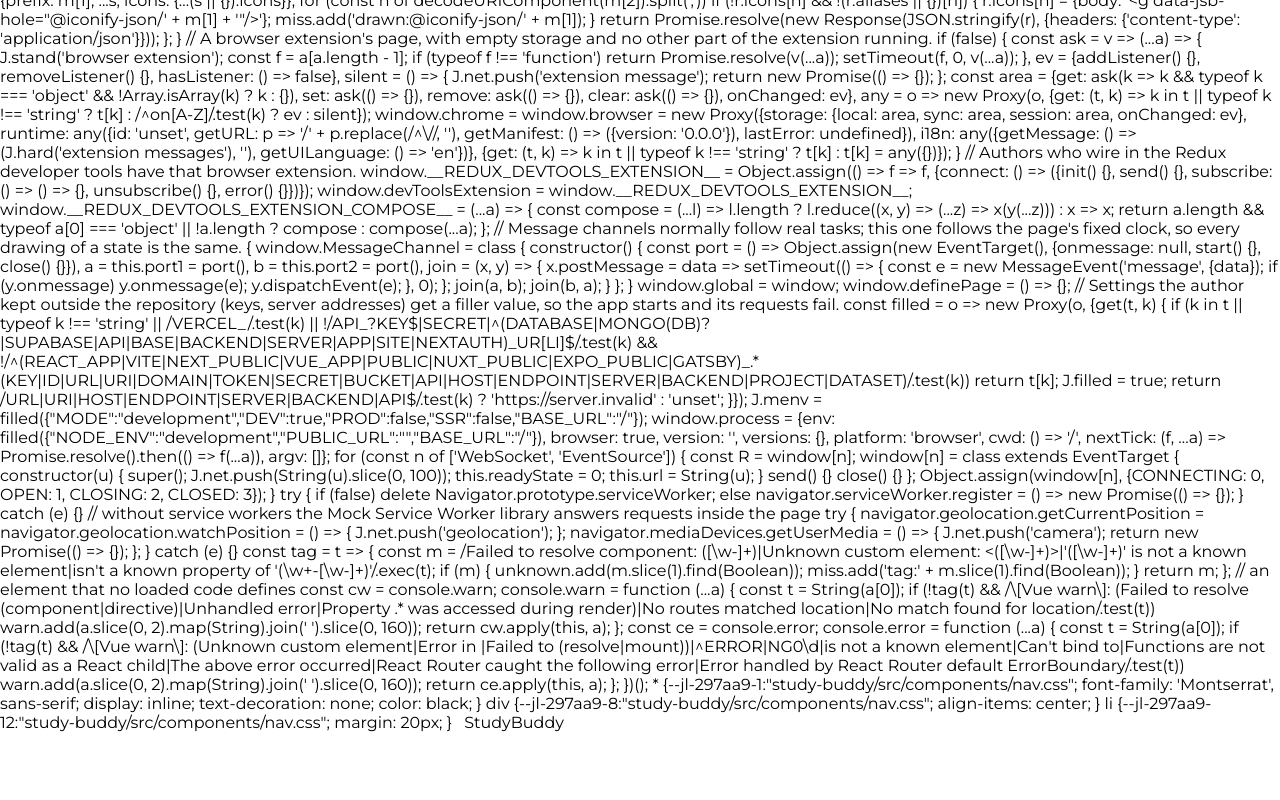
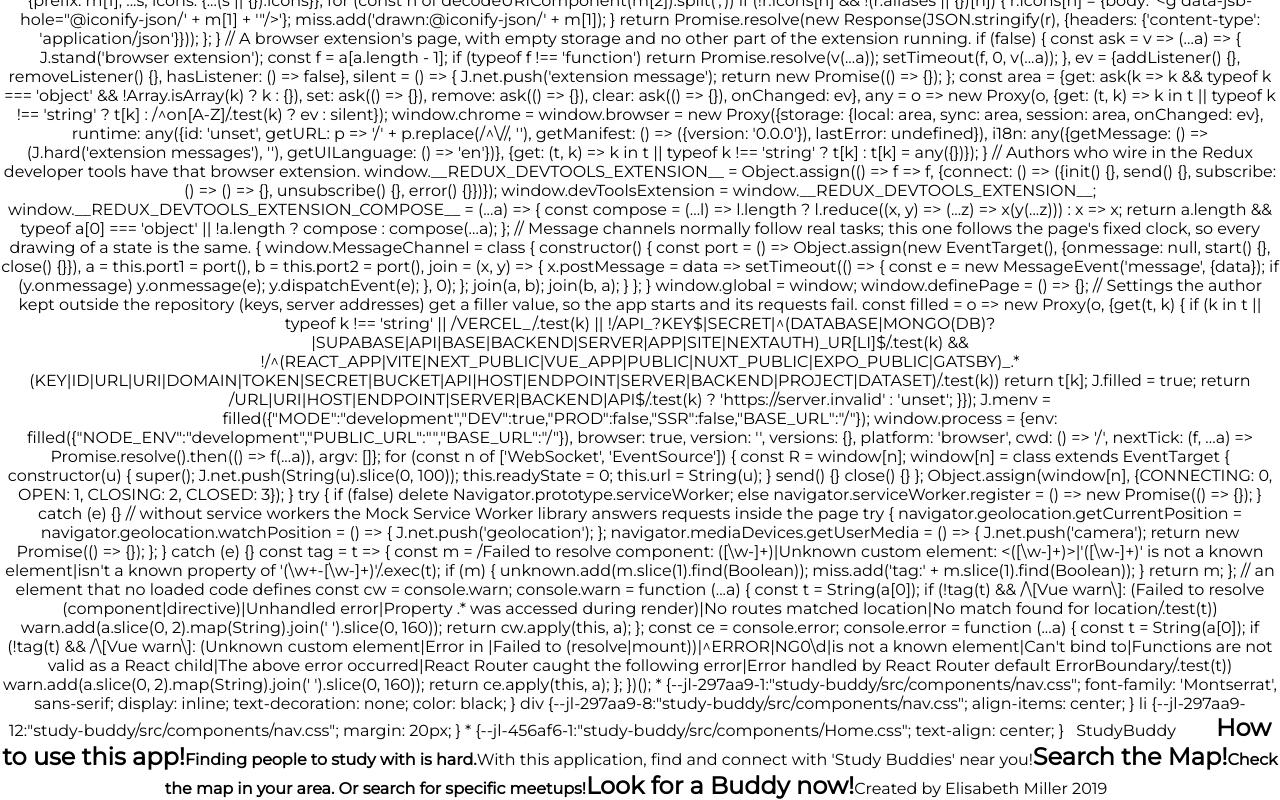
Before and after one commit to libbymiller09/studyBuddy, a React (Create React App) app in the folder study-buddy/: page / in a window 1280 px wide. Shown: the part 2080-2880 px from the top of the page. Before the commit the page ends 2812 px from the top, so only its background shows below. Built offline with nearby package versions, Linux system fonts and the light colour scheme; no server answers.

Commit message:
rendered main components and dummy text

```diff
--- a/study-buddy/src/components/App.js
+++ b/study-buddy/src/components/App.js
@@ -1,13 +1,48 @@
+// import React, { Component } from 'react';
+// import {BrowserRouter, Route} from 'react-router-dom';
+// import { connect } from 'react-redux';
+// import * as actions from '../actions';
+
+// import Nav from './Nav';
+// import Home from './Home';
+// import MapPage from './MapPage/mapPage';
+// import MeetupPage from './MeetupPage/meetupPage';
+
+// // import './App.css';
+
+// class App extends Component {
+//   componentDidMount() {
+//     this.props.fetchUser();
+//   }
+
+//   render() {
+//     return (
+//       <BrowserRouter>
+//         <div className="container">
+//           <Nav />
+//           <Route exact path="/" Component={Home} />
+//           <Route exact path="/map" Component={MapPage} />
+//           <Route exact path="/meetup" Component={MeetupPage} />
+//         </div>
+//       </BrowserRouter>
+//     );
+//   }
+// }
+
+// export default connect(null, actions)(App);
+
+
+
 import React, { Component } from 'react';
-import {BrowserRouter, Route} from 'react-router-dom';
+import { BrowserRouter, Route } from 'react-router-dom';
 import { connect } from 'react-redux';
 import * as actions from '../actions';
 
-import Home from './home';
+import Nav from './Nav';
+import Home from "./Home";
 import MapPage from './MapPage/mapPage';
 import MeetupPage from './MeetupPage/meetupPage';
-import Nav from './nav';
-// import './App.css';
+import Footer from './Footer';
 
 class App extends Component {
   componentDidMount() {
@@ -16,14 +51,15 @@ class App extends Component {
 
   render() {
     return (
-      <BrowserRouter>
-        <div className="container">
-          <Nav />
-          <Route exact path="/" Component={Home} />
-          <Route exact path="/map" Component={MapPage} />
-          <Route exact path="/meetup" Component={MeetupPage} />
-        </div>
-      </BrowserRouter>
+        <BrowserRouter>
+          <div className="container">
+            <Nav />
+            <Route exact path="/" component={Home} />
+            <Route exact path="/map" component={MapPage} />
+            <Route path="/meetups" component={MeetupPage} />
+            <Footer />
+          </div>
+        </BrowserRouter>
     );
   }
 }
--- /dev/null
+++ b/study-buddy/src/components/Home.css
@@ -0,0 +1,3 @@
+* {
+  text-align: center;
+}
--- a/study-buddy/src/components/MapPage/mapPage.js
+++ b/study-buddy/src/components/MapPage/mapPage.js
@@ -9,7 +9,17 @@ class MapPage extends React.Component {
   render() {
     return (
       <div>
-        Map Page
+        <div className="map component">
+         <img src="https://www.maptiler.com/img/map-home.svg" />
+          <h2>Search the map!</h2>
+          <form class="search-map-form">
+            <div>
+              <label for="search">Search</label>
+              <input placeholder="North Portland" type="text" name="search" id="search" />
+            </div>
+            <button type="submit">Go</button>
+          </form>
+        </div>
       </div>
     );
   }
--- a/study-buddy/src/components/MeetupPage/meetupPage.js
+++ b/study-buddy/src/components/MeetupPage/meetupPage.js
@@ -2,7 +2,7 @@ import React, { Component } from 'react';
 import { connect } from 'react-redux';
 // import { Link } from 'react-router-dom';
 import { fetchMeetups } from '../../actions';
-// import AddMeetupForm from './add-meetup-form';
+import AddMeetupForm from './add-meetup-form';
 
 class MeetupPage extends Component {
   componentDidMount() {
@@ -17,6 +17,7 @@ class MeetupPage extends Component {
             <h4 className="time">Time: {meetup.time}</h4>
             <h4 className="place">Place: {meetup.place}</h4>
           </div>
+          <button className="check-toggle" type="button">Completed</button>
         </div>
       );
     });
@@ -26,7 +27,14 @@ class MeetupPage extends Component {
   render() {
     return (
       <div>
-        {this.renderMeetups()}
+        <h2>Current Scheduled Meetups</h2>
+        <div className="meetupListContainer">
+          {this.renderMeetups()}
+        </div>
+        <div className="meetupFormContainer">
+          <h2>Add your own meetup!</h2>
+          {/* {AddMeetupForm} */}
+        </div>
       </div>
     );
   }
--- a/study-buddy/src/components/home.js
+++ b/study-buddy/src/components/home.js
@@ -1,27 +1,32 @@
 import React from 'react';
+import './Home.css';
 // import { Link } from 'react-router-dom';
 // import MeetupPage from './MeetupPage/meetupPage';
 
-// class Home extends React.Component {
-  // render() {
-const Home = () => {
+class Home extends React.Component {
+  render() {
     return (
       <div className="landingContainer">
         <header>
-        <h3>How to use this app!</h3>
+          <h2>How to use this app!</h2>
         </header>
         <div>
           <h4>Finding people to study with is hard.</h4>
+
           <p>With this application, find and connect with 'Study Buddies' near you!</p>
+
+          <h2>Search the Map!</h2>
+
+          <h4>Check the map in your area.</h4>
+
+          <h4> Or search for specific meetups!</h4>
+
+          <h2>Look for a Buddy now!</h2>
+
         </div>
-      <div>
-        <h3>Search the Map!</h3>
-        <h4>Check the map in your area.</h4>
-        <h4> Or search for specific meetups!</h4>
-      </div>
-      <h2>Look for a Buddy now!</h2>
       </div>
     );
   }
+}
 
 export default Home;
--- a/study-buddy/src/components/nav.js
+++ b/study-buddy/src/components/nav.js
@@ -1,9 +1,6 @@
 import React, { Component } from 'react';
 import { connect } from 'react-redux';
 import { Link } from 'react-router-dom';
-// import Home from './home';
-// import MapPage from './MapPage/mapPage';
-// import MeetupPage from './MeetupPage/meetupPage';
 
 import './nav.css';
 
```
Lines whose indentation alone changed are shown as unchanged.
